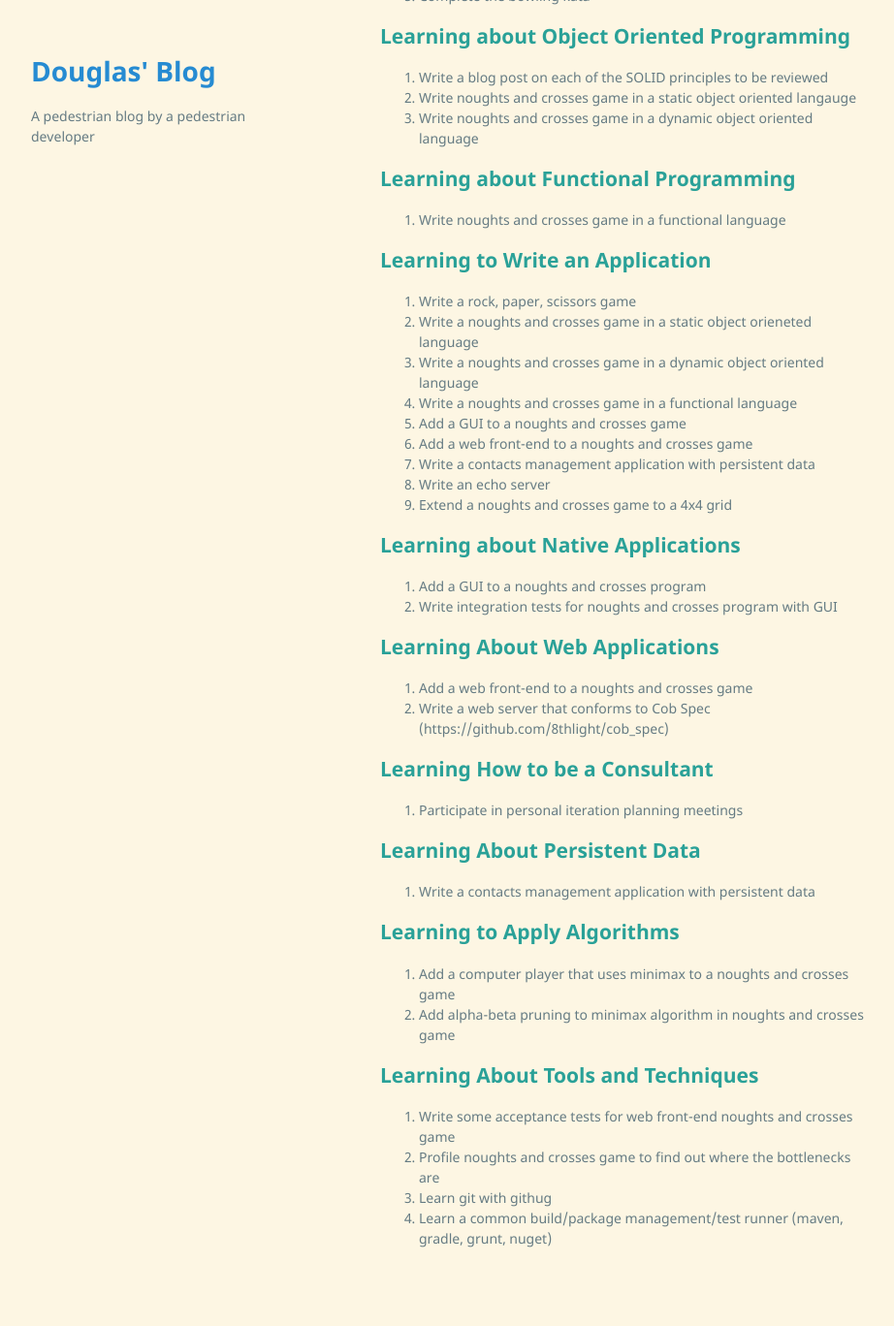
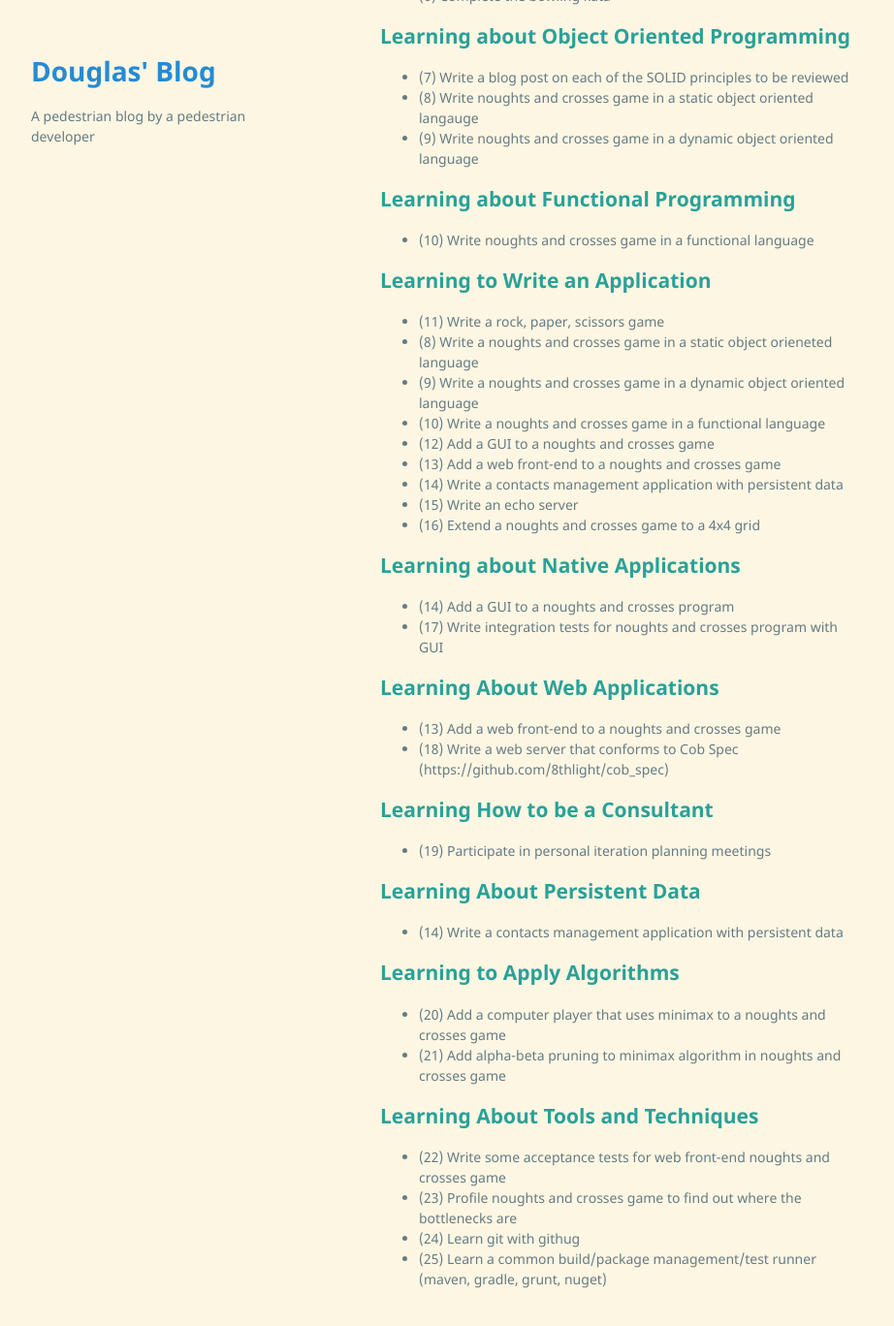
Before and after one commit to douglaswaugh/douglaswaugh.github.io, a Jekyll site: the page built from _posts/2017-03-29-apprenticeship-program-details.md, in a window 1280 px wide and 1400 px high, scrolled down 1120 px. Shown: the top 1368 px of the window at 97% size, without its empty margins (178-1100 px from the left). Built offline with Jekyll 4.4.1, drawn with Linux system fonts in a browser that asks for light colours; comment, search, counter and statistics services are not loaded; some of the changed text lies outside the part shown.

Commit message:
Apprenticeship program details: Change numbering system of list of tasks

```diff
--- a/_posts/2017-03-29-apprenticeship-program-details.md
+++ b/_posts/2017-03-29-apprenticeship-program-details.md
@@ -27,74 +27,74 @@ Below are the tasks grouped by core concepts.  Some tasks appear more than once
 Learning About a New Programming Language
 ---
 
-1. Do some koans
+* (1) Do some koans
 
 Learning about Test Driven Development
 ---
 
-2. Read Test Driven Development by Kent Beck
-3. Follow uncle bob's prime factors kata solution
-4. Complete roman numerals kata
-5. Complete coin counter kata
-6. Complete the bowling kata
+* (2) Read Test Driven Development by Kent Beck
+* (3) Follow uncle bob's prime factors kata solution
+* (4) Complete roman numerals kata
+* (5) Complete coin counter kata
+* (6) Complete the bowling kata
 
 Learning about Object Oriented Programming
 ---
 
-7. Write a blog post on each of the SOLID principles to be reviewed
-8. Write noughts and crosses game in a static object oriented langauge
-9. Write noughts and crosses game in a dynamic object oriented language
+* (7) Write a blog post on each of the SOLID principles to be reviewed
+* (8) Write noughts and crosses game in a static object oriented langauge
+* (9) Write noughts and crosses game in a dynamic object oriented language
 
 Learning about Functional Programming
 ---
 
-10. Write noughts and crosses game in a functional language
+* (10) Write noughts and crosses game in a functional language
 
 Learning to Write an Application
 ---
 
-11. Write a rock, paper, scissors game
-8. Write a noughts and crosses game in a static object orieneted language
-9. Write a noughts and crosses game in a dynamic object oriented language
-10. Write a noughts and crosses game in a functional language
-12. Add a GUI to a noughts and crosses game
-13. Add a web front-end to a noughts and crosses game
-14. Write a contacts management application with persistent data
-15. Write an echo server
-16. Extend a noughts and crosses game to a 4x4 grid
+* (11) Write a rock, paper, scissors game
+* (8) Write a noughts and crosses game in a static object orieneted language
+* (9) Write a noughts and crosses game in a dynamic object oriented language
+* (10) Write a noughts and crosses game in a functional language
+* (12) Add a GUI to a noughts and crosses game
+* (13) Add a web front-end to a noughts and crosses game
+* (14) Write a contacts management application with persistent data
+* (15) Write an echo server
+* (16) Extend a noughts and crosses game to a 4x4 grid
 
 Learning about Native Applications
 ---
 
-14. Add a GUI to a noughts and crosses program
-17. Write integration tests for noughts and crosses program with GUI
+* (14) Add a GUI to a noughts and crosses program
+* (17) Write integration tests for noughts and crosses program with GUI
 
 Learning About Web Applications
 ---
 
-13. Add a web front-end to a noughts and crosses game
-18. Write a web server that conforms to Cob Spec (https://github.com/8thlight/cob_spec)
+* (13) Add a web front-end to a noughts and crosses game
+* (18) Write a web server that conforms to Cob Spec (https://github.com/8thlight/cob_spec)
 
 Learning How to be a Consultant
 ---
 
-19. Participate in personal iteration planning meetings
+* (19) Participate in personal iteration planning meetings
 
 Learning About Persistent Data
 ---
 
-14. Write a contacts management application with persistent data
+* (14) Write a contacts management application with persistent data
 
 Learning to Apply Algorithms
 ---
 
-20. Add a computer player that uses minimax to a noughts and crosses game
-21. Add alpha-beta pruning to minimax algorithm in noughts and crosses game
+* (20) Add a computer player that uses minimax to a noughts and crosses game
+* (21) Add alpha-beta pruning to minimax algorithm in noughts and crosses game
 
 Learning About Tools and Techniques
 ---
 
-22. Write some acceptance tests for web front-end noughts and crosses game
-23. Profile noughts and crosses game to find out where the bottlenecks are
-24. Learn git with githug
-25. Learn a common build/package management/test runner (maven, gradle, grunt, nuget)
+* (22) Write some acceptance tests for web front-end noughts and crosses game
+* (23) Profile noughts and crosses game to find out where the bottlenecks are
+* (24) Learn git with githug
+* (25) Learn a common build/package management/test runner (maven, gradle, grunt, nuget)
```
